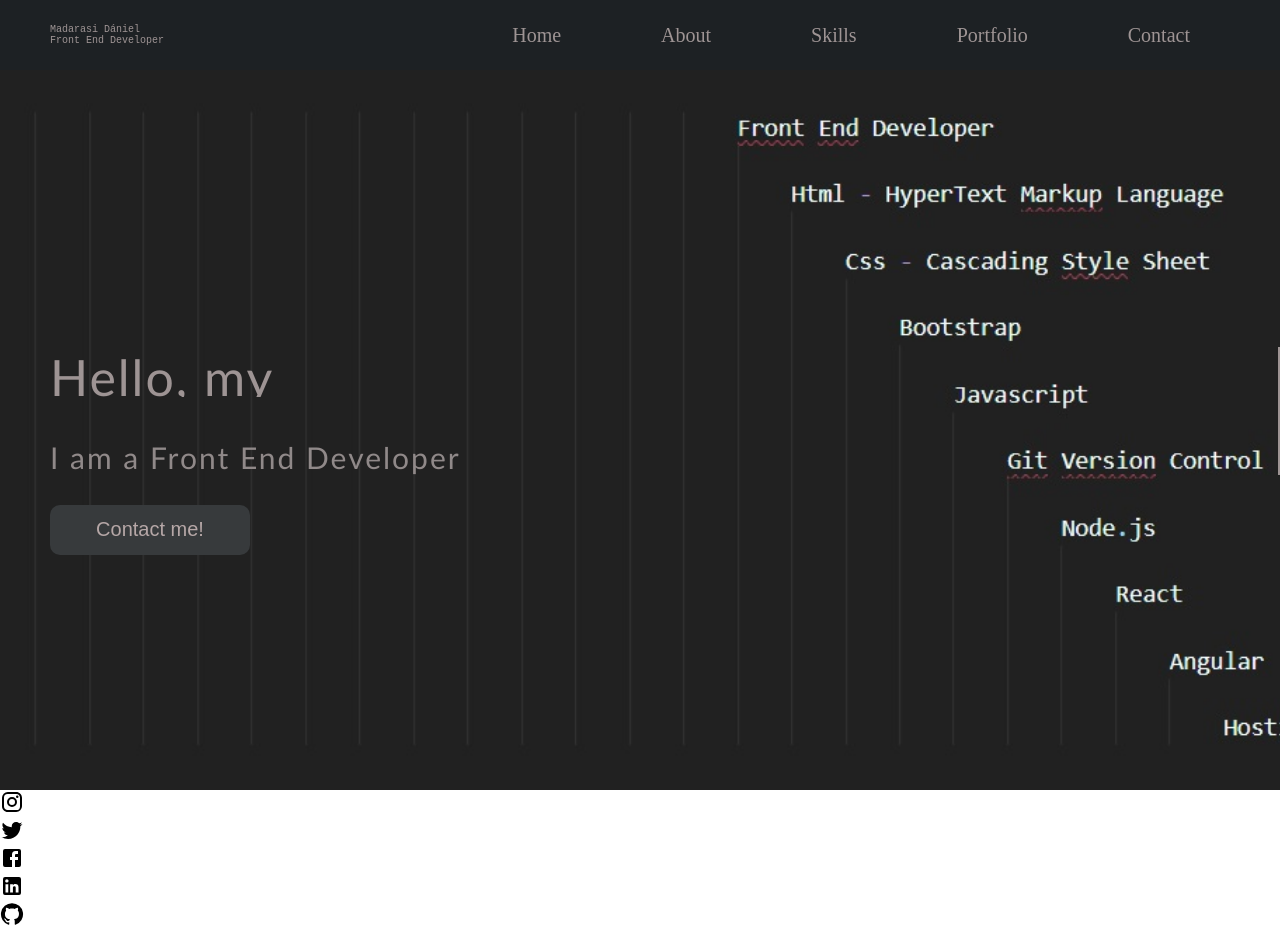
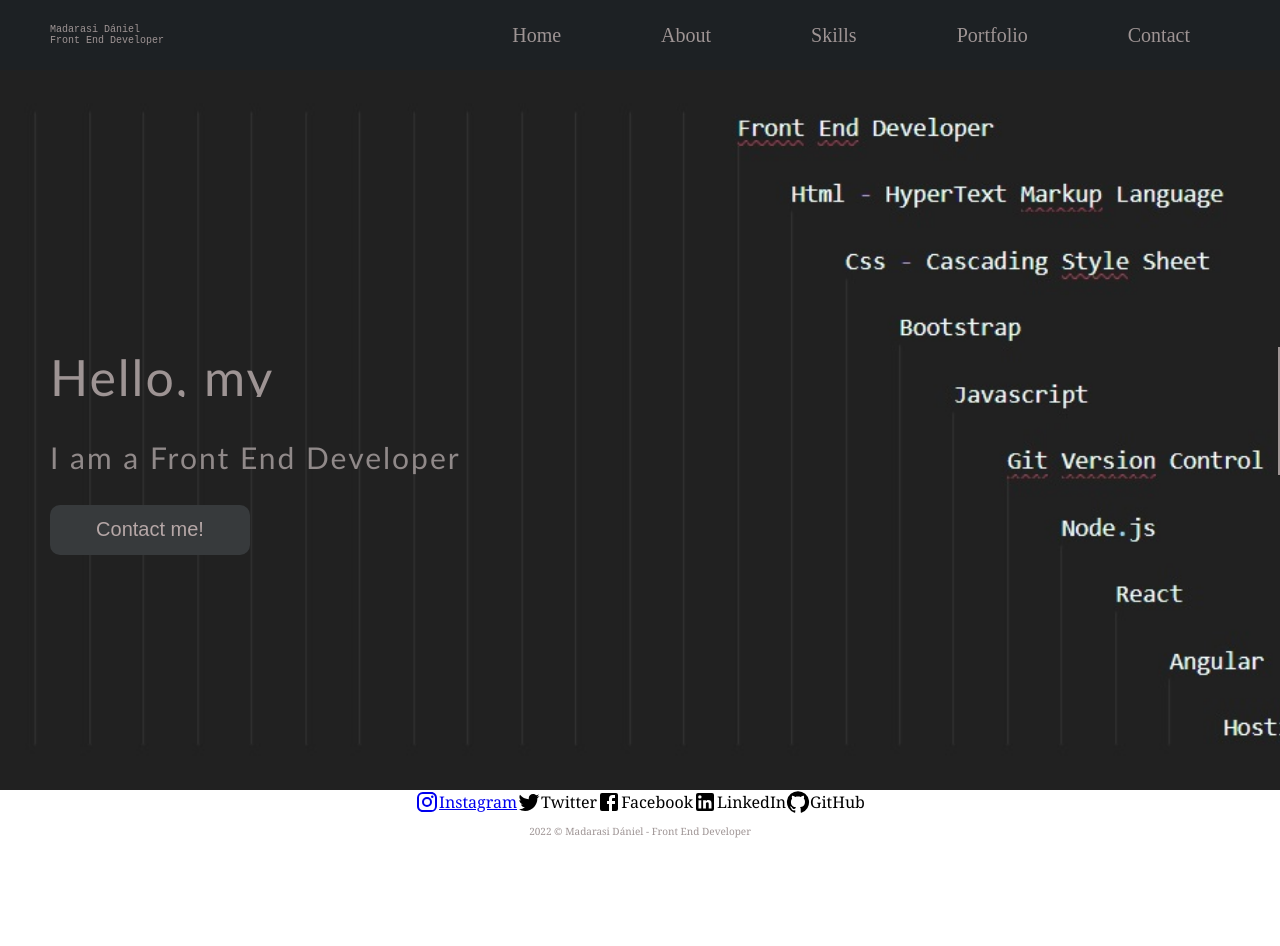
Before and after one commit to MadarasiD/React-Portfolio, a React (Create React App) app: page / in a window 1280 px wide. Shown: the top 946 px of the page. After the commit the page ends 848 px from the top, so only its background shows below. Built offline with nearby package versions, Linux system fonts and the light colour scheme.

Commit message:
social media beállítása

```diff
--- a/src/components/Footer.js
+++ b/src/components/Footer.js
@@ -1,17 +1,28 @@
 import { Facebook, GitHub, Instagram, LinkedIn, Twitter } from '@mui/icons-material'
 import React from 'react'
+import '../styles/Footer.css'
 
 const Footer = () => {
   return (
     <div className="footer">
 
         <div className="socialMedia">
+        <a rel="stylesheet" href="/" ><Instagram  /> <span>Instagram</span></a><br />
+          <Twitter /> <span>Twitter</span> <br />
+          <Facebook /> <span>Facebook</span> <br />
+          <LinkedIn /> <span>LinkedIn</span> <br />
+          <GitHub /> <span>GitHub</span>
+        </div>
 
-          <Instagram /><br /> <Twitter /><br /> <Facebook /><br /> <LinkedIn /><br /> <GitHub />
+
+        <div className="monogram">
+
+        <p>2022 &copy; Madarasi Dániel - Front End Developer</p>
 
         </div>
 
-        <p>2022 &copy; Madarasi Dániel - Front End Developer</p>
+        <script type="module" src="https://unpkg.com/ionicons@5.5.2/dist/ionicons/ionicons.esm.js"></script>
+        <script nomodule src="https://unpkg.com/ionicons@5.5.2/dist/ionicons/ionicons.js"></script>
 
     </div>
   )
--- /dev/null
+++ b/src/styles/Footer.css
@@ -0,0 +1,34 @@
+body{
+    margin: 0;
+    padding: 0;
+}
+
+.footer {
+
+    font-family: Georgia, 'Times New Roman', Times, serif;
+}
+
+.socialMedia{
+
+    display: flex;
+    justify-content: center;
+    align-items: center;
+    text-align: center;
+}
+
+.socialMedia a {
+
+    display: flex;
+    justify-content: center;
+    align-items: center;
+    text-align: center;
+
+}
+
+.monogram {
+
+    color: rgb(158, 148, 148);
+    font-family: Georgia, 'Times New Roman', Times, serif;
+    text-align: center;
+    font-size: 10px;
+}
```
